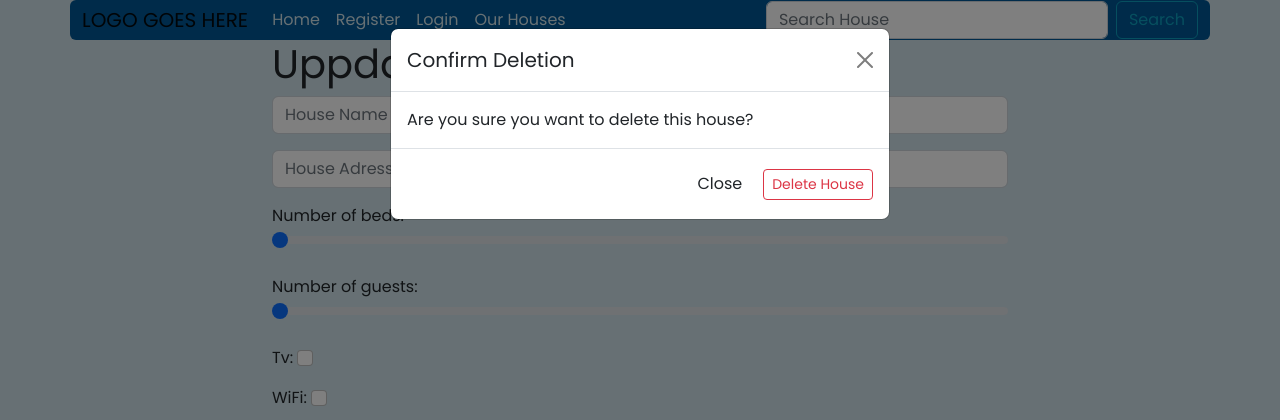
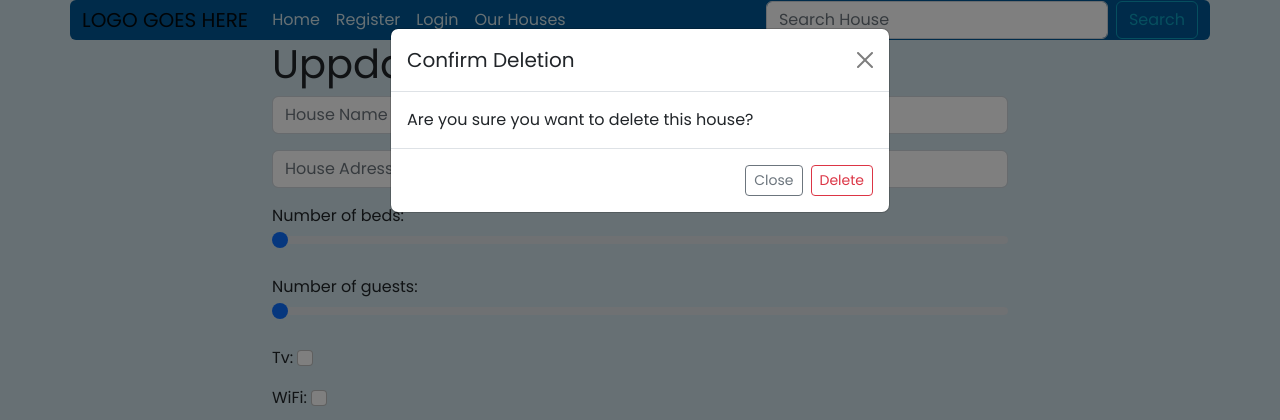
Before and after one commit to CBergane/beachhouse, a Django app: template templates/house_update.html in a window 1280 px wide, after a click on "Delete". Shown: the top 420 px of the page. Run offline with Django 3.2, Linux system fonts and the light colour scheme; the template is opened without the code that fills it: values that come from a table or form of the project are taken from there, others are empty; some libraries are stand-ins or nearby versions.

Commit message:
changed name on delete button

```diff
--- a/templates/house_update.html
+++ b/templates/house_update.html
@@ -26,8 +26,8 @@
           Are you sure you want to delete this house?
         </div>
         <div class="modal-footer">
-            <button type="button" class="btn btn-outlinesecondary" data-bs-dismiss="modal">Close</button>
-            <a href="{% url 'house-delete' house.id %}" class="btn btn-outline-danger btn-sm">Delete House</a>
+            <button type="button" class="btn btn-outline-secondary btn-sm" data-bs-dismiss="modal">Close</button>
+            <a href="{% url 'house-delete' house.id %}" class="btn btn-outline-danger btn-sm">Delete</a>
         </div>
       </div>
     </div>
```
